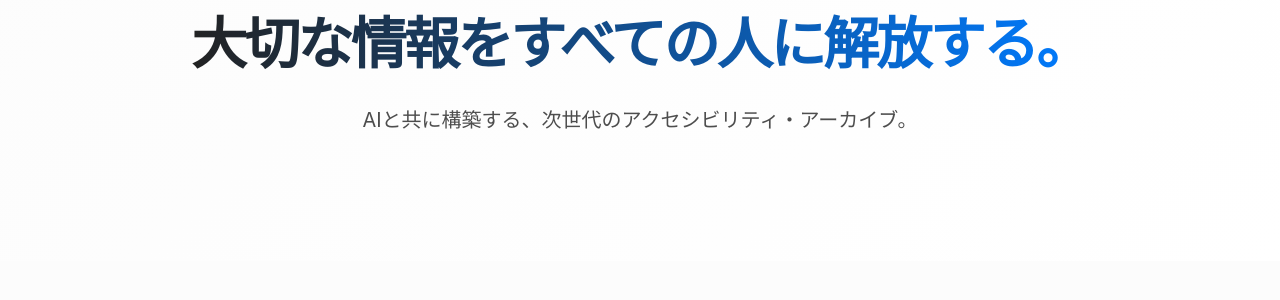
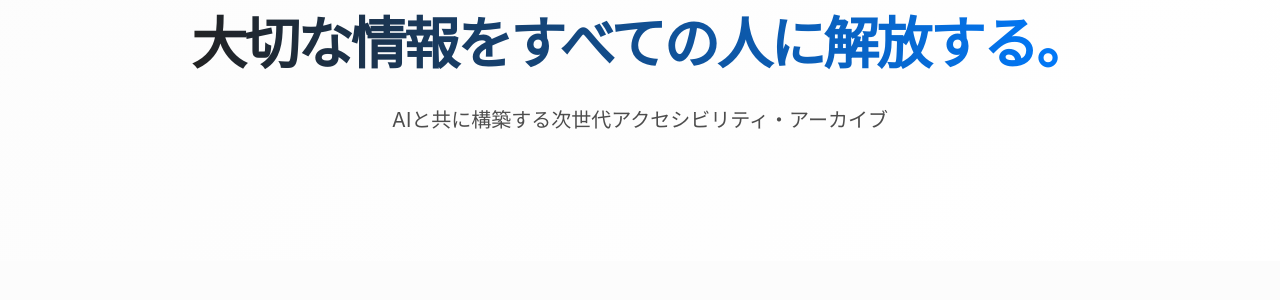
Before and after one commit to SilentMalachite/A11yLab, a Jekyll site: the page built from index.html, in a window 1280 px wide. Shown: the part 241-541 px from the top of the page. Built offline with Jekyll 4.4.1, drawn with Linux system fonts in a browser that asks for light colours.

```diff
--- a/index.html
+++ b/index.html
@@ -8,7 +8,7 @@
 <section class="hero-section">
     <div class="hero-content">
         <h1>大切な情報をすべての人に解放する。</h1>
-        <p>AIと共に構築する、次世代のアクセシビリティ・アーカイブ。</p>
+        <p>AIと共に構築する次世代アクセシビリティ・アーカイブ</p>
     </div>
 </section>
 
```
Also changed, not shown: _hearing/2026-01-03-summaryapp.md (+2 -1 lines), assets/images/hearing-summaryapp.jpg (deleted), assets/images/hearing-summaryapp.png (added).
